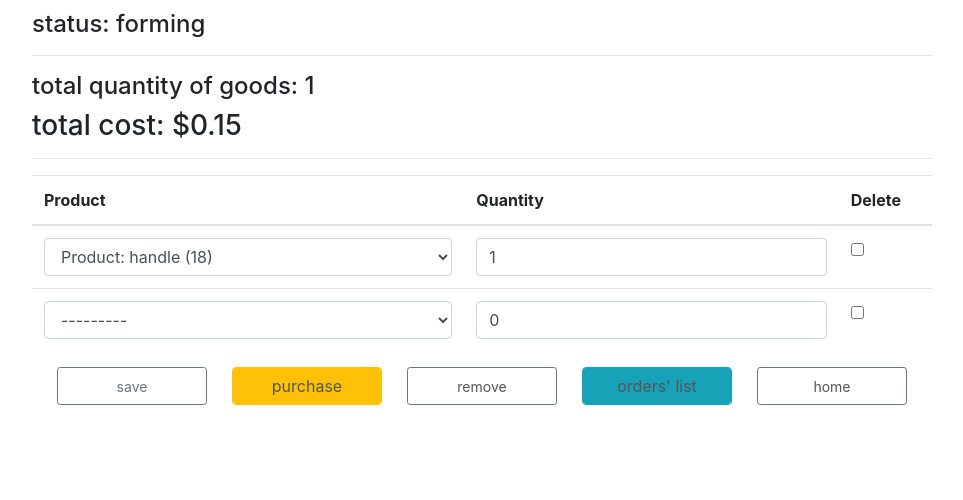
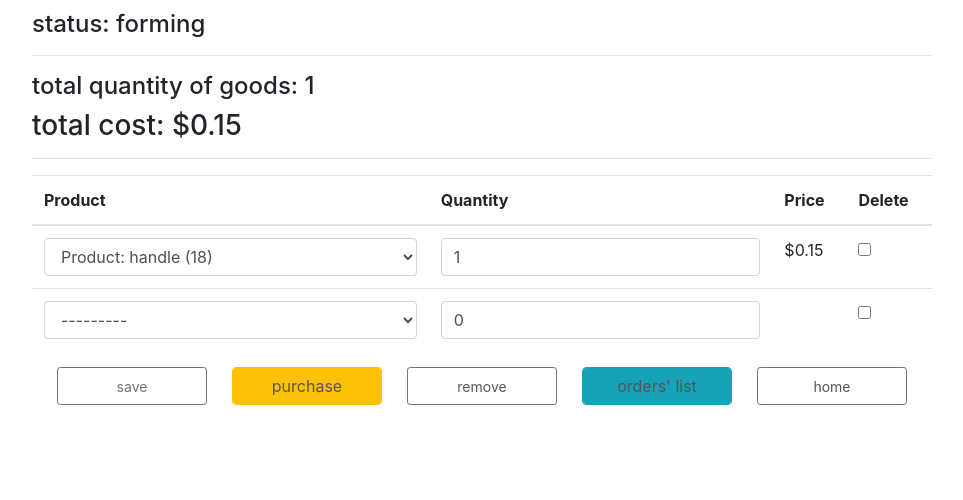
Before and after one commit to DoctorChe/Django_Framework_Level_2, a Django app: page /order/update/9/ in a window 1280 px wide. Shown: the part 160-660 px from the top of the page, without its empty margins (158-1121 px from the left). Run offline with Django 3.2, Linux system fonts and the light colour scheme; data comes from the database, SQL or seed files in the repository; parts of the project's set-up code (start-up, migrations or seed data) failed here and were passed over; some libraries are stand-ins or nearby versions.

Commit message:
add updating the statistics of the order when editing (jQuery)

```diff
--- a/geekshop/ordersapp/forms.py
+++ b/geekshop/ordersapp/forms.py
@@ -14,6 +14,10 @@ class OrderForm(forms.ModelForm):
 
 
 class OrderItemForm(forms.ModelForm):
+    # price = forms.CharField(label='цена', required=False)
+    # price = forms.CharField(label='price', required=False)
+    price = forms.CharField(required=False)
+
     class Meta:
         model = OrderItem
         exclude = ()
--- a/geekshop/ordersapp/templates/ordersapp/includes/inc_order_summary.html
+++ b/geekshop/ordersapp/templates/ordersapp/includes/inc_order_summary.html
@@ -28,11 +28,13 @@
     {% if basket.0 %}
         <div class="h4">
 {#            общее количество товаров: <span class="order_total_quantity">{{ basket.0.get_total_quantity }}</span>#}
-            total quantity of goods: <span class="order_total_quantity">{{ basket.0.get_total_quantity }}</span>
+{#            total quantity of goods: <span class="order_total_quantity">{{ basket.0.get_total_quantity }}</span>#}
+            total quantity of goods: <span class="order_total_quantity"></span>
         </div>
         <div class="h3">
 {#            общая стоимость: <span class="order_total_cost">{{ basket.0.get_total_cost }}</span> руб#}
-            total cost: <span class="order_total_cost">{{ basket.0.get_total_cost|local_currency }}</span>
+{#            total cost: <span class="order_total_cost">{{ basket.0.get_total_cost|local_currency }}</span>#}
+            total cost: <span class="order_total_cost"></span>
         </div>
     {% endif %}
 {% endif %}
--- a/geekshop/ordersapp/templates/ordersapp/order_form.html
+++ b/geekshop/ordersapp/templates/ordersapp/order_form.html
@@ -1,5 +1,6 @@
 {% extends "ordersapp/base.html" %}
 {% load static %}
+{% load my_tags %}
 
 {% block content %}
     {% include 'ordersapp/includes/inc_order_summary.html' %}
@@ -7,6 +8,7 @@
         <form action="" method="post">
             {% csrf_token %}
             {{ form.as_p }}
+            <input type="hidden" name="currency" value="{{ currency }}">
             <table class="table">
                 {{ orderitems.management_form }}
                 {% for form in orderitems.forms %}
@@ -14,7 +16,8 @@
                         <thead>
                         <tr>
                             {% for field in form.visible_fields %}
-                               <th class="{% cycle 'td1' 'td2' 'td3' %} order formset_td">
+                                {#                               <th class="{% cycle 'td1' 'td2' 'td3' %} order formset_td">#}
+                                <th class="{% cycle 'td1' 'td2' 'td3' 'td4' %} order formset_td">
                                     {{ field.label|capfirst }}
                                 </th>
                             {% endfor %}
@@ -23,21 +26,34 @@
                     {% endif %}
                     <tr class="formset_row">
                         {% for field in form.visible_fields %}
-                           <td class="{% cycle 'td1' 'td2' 'td3' %} order formset_td">
+                            {#                           <td class="{% cycle 'td1' 'td2' 'td3' %} order formset_td">#}
+                            <td class="{% cycle 'td1' 'td2' 'td3' 'td4' %} order formset_td">
                                 {% if forloop.first %}
                                     {% for hidden in form.hidden_fields %}
                                         {{ hidden }}
                                     {% endfor %}
                                 {% endif %}
                                 {{ field.errors.as_ul }}
+                                {#                               {{ field }}#}
+                                {% if field.name != 'price' %}
                                     {{ field }}
+                                {% else %}
+                                    {% if field.value %}
+                                        <span class="orderitems-{{ forloop.parentloop.counter0 }}-price">
+{#                                         {{ field.value }}#}
+                                         {{ field.value|local_currency }}
+{#                                       </span> руб#}
+                                       </span>
+                                    {% endif %}
+                                {% endif %}
                             </td>
                         {% endfor %}
                     </tr>
                 {% endfor %}
             </table>
             {#           <button type="submit" value="сохранить" class="btn btn-default btn-round form-control last">сохранить</button>#}
-           <button type="submit" value="сохранить" class="btn btn-outline-secondary btn-sm form-control last">save</button>
+            <button type="submit" value="сохранить" class="btn btn-outline-secondary btn-sm form-control last">save
+            </button>
             {% include 'ordersapp/includes/inc_order_actions.html' %}
         </form>
     </div>
--- a/geekshop/ordersapp/views.py
+++ b/geekshop/ordersapp/views.py
@@ -15,6 +15,16 @@ from ordersapp.forms import OrderItemForm
 
 from django.dispatch import receiver
 from django.db.models.signals import pre_save, pre_delete
+
+from django.conf import settings
+
+LANGUAGE_CODE = settings.LANGUAGE_CODE
+
+
+def get_currency():
+    if LANGUAGE_CODE == "ru-ru":
+        return "₽"
+    return "$"
 
 
 class OrderList(ListView):
@@ -43,11 +53,13 @@ class OrderItemsCreate(CreateView):
                 for num, form in enumerate(formset.forms):
                     form.initial['product'] = basket_items[num].product
                     form.initial['quantity'] = basket_items[num].quantity
+                    form.initial['price'] = basket_items[num].product.price
                 basket_items.delete()
             else:
                 formset = OrderFormSet()
 
         data['orderitems'] = formset
+        data['currency'] = get_currency()
         return data
 
     def form_valid(self, form):
@@ -79,8 +91,14 @@ class OrderItemsUpdate(UpdateView):
         if self.request.POST:
             data['orderitems'] = OrderFormSet(self.request.POST, instance=self.object)
         else:
-            data['orderitems'] = OrderFormSet(instance=self.object)
+            # data['orderitems'] = OrderFormSet(instance=self.object)
+            formset = OrderFormSet(instance=self.object)
+            for form in formset.forms:
+                if form.instance.pk:
+                    form.initial['price'] = form.instance.product.price
+            data['orderitems'] = formset
 
+        data['currency'] = get_currency()
         return data
 
     def form_valid(self, form):
--- /dev/null
+++ b/geekshop/static/js/orders_scripts.js
@@ -0,0 +1,99 @@
+window.onload = function () {
+    var _quantity, _price, orderitem_num, delta_quantity, orderitem_quantity, delta_cost;
+    var quantity_arr = [];
+    var price_arr = [];
+
+    var currency = $('input[name="currency"]').val();
+    // console.log(`currency = ${currency}`);
+
+    var TOTAL_FORMS = parseInt($('input[name="orderitems-TOTAL_FORMS"]').val());
+
+    var order_total_quantity = parseInt($('.order_total_quantity').text()) || 0;
+
+    // var order_total_cost = parseFloat($('.order_total_cost').text().replace(',', '.')) || 0;
+    var order_total_cost = parseFloat(getPriceNumber($('.order_total_cost').text().trim()).replace(',', '.')) || 0;
+
+    for (var i = 0; i < TOTAL_FORMS; i++) {
+        _quantity = parseInt($('input[name="orderitems-' + i + '-quantity"]').val());
+
+        // _price = parseFloat($('.orderitems-' + i + '-price').text().replace(',', '.'));
+        _price = parseFloat(getPriceNumber($('.orderitems-' + i + '-price').text().trim()).replace(',', '.'));
+
+        quantity_arr[i] = _quantity;
+        if (_price) {
+            price_arr[i] = _price;
+        } else {
+            price_arr[i] = 0;
+        }
+    }
+
+    if (!order_total_quantity) {
+        for (var i = 0; i < TOTAL_FORMS; i++) {
+            order_total_quantity += quantity_arr[i];
+            order_total_cost += quantity_arr[i] * price_arr[i];
+        }
+        $('.order_total_quantity').html(order_total_quantity.toString());
+        // $('.order_total_cost').html(Number(order_total_cost.toFixed(2)).toString());
+        $('.order_total_cost').html(setPriceStr(Number(order_total_cost.toFixed(2)), currency));
+    }
+
+    $('.order_form').on('click', 'input[type="number"]', function () {
+        var target = event.target;
+        orderitem_num = parseInt(target.name.replace('orderitems-', '').replace('-quantity', ''));
+        if (price_arr[orderitem_num]) {
+            orderitem_quantity = parseInt(target.value);
+            delta_quantity = orderitem_quantity - quantity_arr[orderitem_num];
+            quantity_arr[orderitem_num] = orderitem_quantity;
+            orderSummaryUpdate(price_arr[orderitem_num], delta_quantity, currency);
+        }
+    });
+
+    $('.order_form').on('click', 'input[type="checkbox"]', function () {
+        var target = event.target;
+        orderitem_num = parseInt(target.name.replace('orderitems-', '').replace('-DELETE', ''));
+        if (target.checked) {
+            delta_quantity = -quantity_arr[orderitem_num];
+        } else {
+            delta_quantity = quantity_arr[orderitem_num];
+        }
+        orderSummaryUpdate(price_arr[orderitem_num], delta_quantity, currency);
+    });
+
+    function orderSummaryUpdate(orderitem_price, delta_quantity, currency) {
+        delta_cost = orderitem_price * delta_quantity;
+
+        order_total_cost = Number((order_total_cost + delta_cost).toFixed(2));
+        order_total_quantity = order_total_quantity + delta_quantity;
+
+        // $('.order_total_cost').html(Number(order_total_cost.toFixed(2)));
+        $('.order_total_cost').html(setPriceStr(Number(order_total_cost.toFixed(2)), currency));
+        $('.order_total_quantity').html(order_total_quantity.toString());
+    }
+
+    function getPriceNumber(price_str) {
+        var new_price_str = '';
+        if (price_str.length > 0) {
+            if (price_str.charAt(0) === '$') {
+                new_price_str = price_str.substring(1);
+            } else if (price_str.charAt(price_str.length - 1) === '₽') {
+                new_price_str = price_str.substring(0, price_str.length - 1);
+            }
+        }
+        return new_price_str
+    }
+
+    function setPriceStr(price_number, currency) {
+        var price_str = '';
+        switch (currency) {
+            case '$':
+                price_str = `${currency}${price_number}`;
+                break;
+            case '₽':
+                price_str = `${price_number}${currency}`;
+                break;
+            default:
+                price_str = `${price_number}`;
+        }
+        return price_str;
+    }
+}
```
Lines whose indentation alone changed are shown as unchanged.
